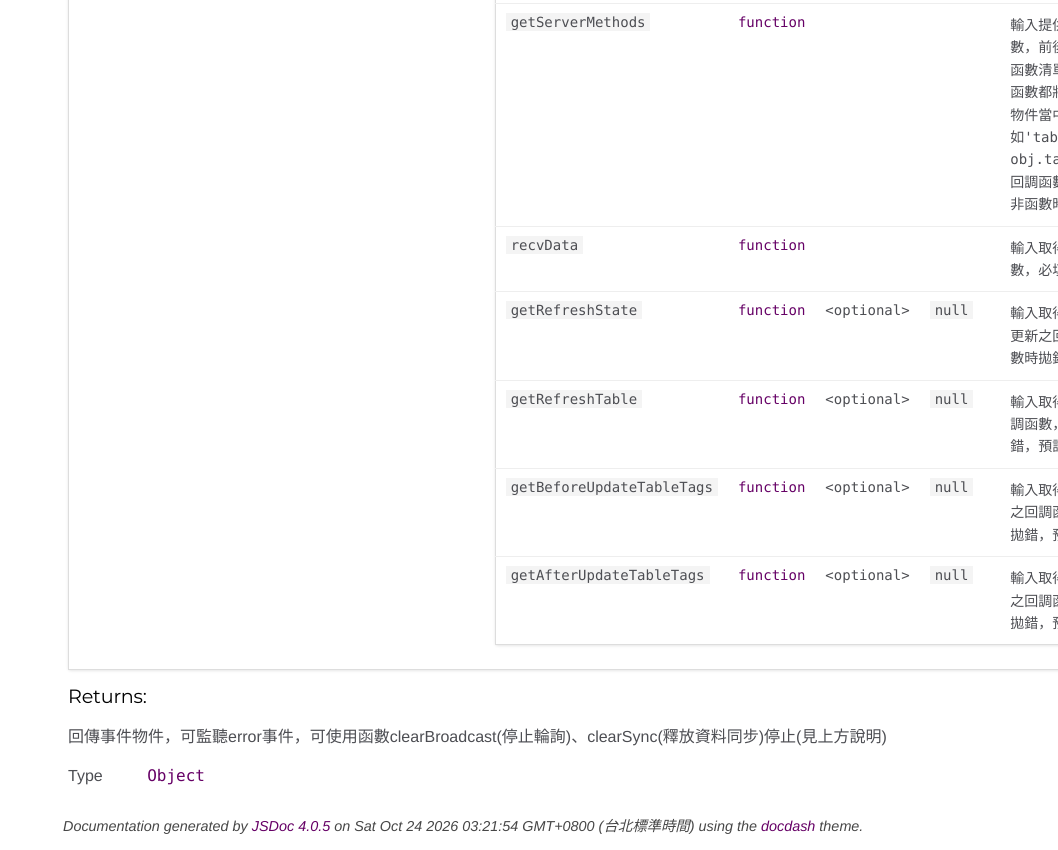
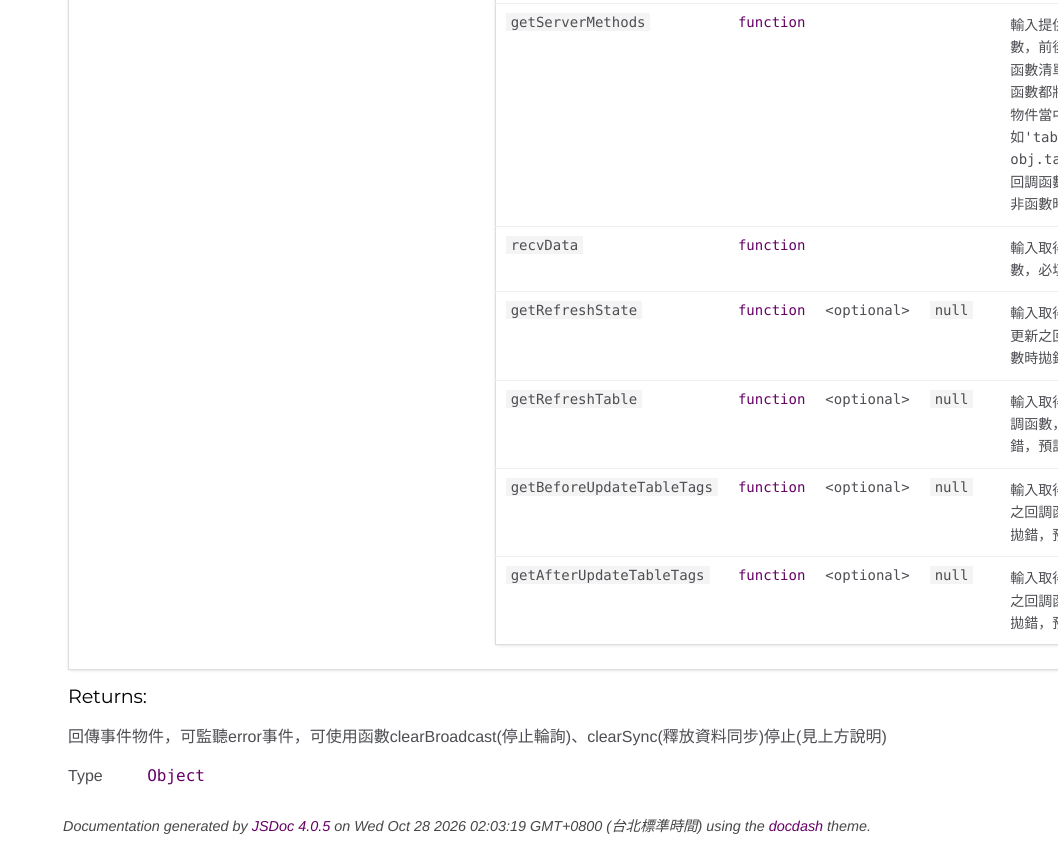
Before and after one commit to yuda-lyu/w-serv-webdata, a website: page docs/WServWebdataClient.html in a window 1280 px wide. Shown: the part 4296-5146 px from the top of the page, without its empty margins (222-1280 px from the left). Drawn offline with Linux system fonts and the light colour scheme.

Commit message:
modify: update pks

```diff
--- a/docs/WServWebdataClient.html
+++ b/docs/WServWebdataClient.html
@@ -749,7 +749,7 @@ setTimeout(() => {
 <br class="clear">
 
 <footer>
-    Documentation generated by <a href="https://github.com/jsdoc3/jsdoc">JSDoc 4.0.5</a> on Sat Oct 24 2026 03:21:54 GMT+0800 (台北標準時間) using the <a href="https://github.com/clenemt/docdash">docdash</a> theme.
+    Documentation generated by <a href="https://github.com/jsdoc3/jsdoc">JSDoc 4.0.5</a> on Wed Oct 28 2026 02:03:19 GMT+0800 (台北標準時間) using the <a href="https://github.com/clenemt/docdash">docdash</a> theme.
 </footer>
 
 <script>prettyPrint();</script>
```
Also changed, not shown: docs/WServWebdataClient.mjs.html (+1 -1 lines), docs/WServWebdataServer.html (+1 -1 lines), docs/WServWebdataServer.mjs.html (+1 -1 lines), docs/WServWebdataServerExec.mjs.html (+1 -1 lines), docs/WServWebdataServerSync.mjs.html (+1 -1 lines), docs/checkFind.mjs.html (+1 -1 lines), docs/funcPath.mjs.html (+1 -1 lines), docs/genPollingGate.mjs.html (+1 -1 lines), docs/global.html (+1 -1 lines), docs/index.html (+1 -1 lines), docs/removeListeners.mjs.html (+1 -1 lines), package.json (+6 -6 lines), README.md, dist/w-serv-webdata-client.umd.js, 1 more files, 2 other files.
